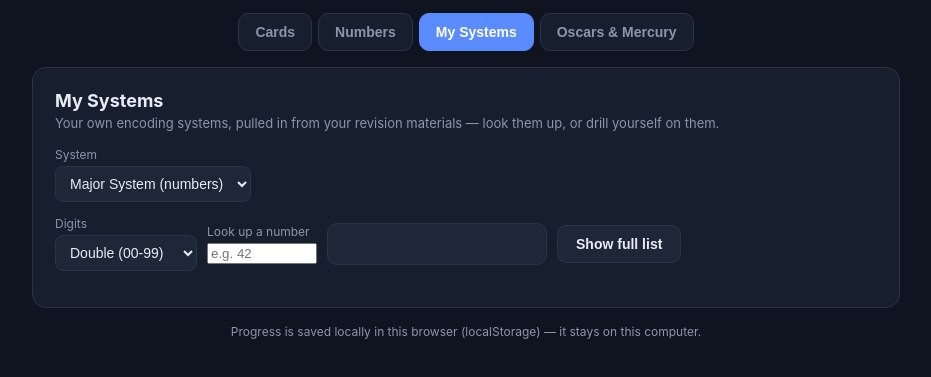
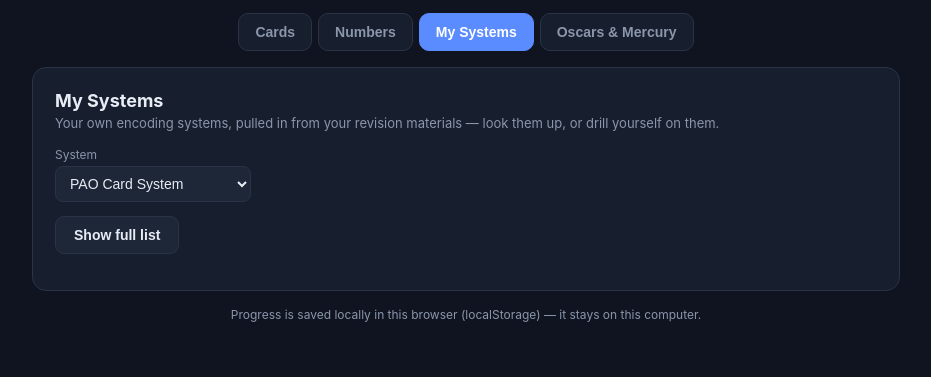
Before and after one commit to timmorgancymru-collab/Memory-trainer, a plain HTML site: page index.html in a window 1280 px wide. Both pictures are taken after a click on the button "My Systems". Shown: the part 69-446 px from the top of the page, without its empty margins (174-1105 px from the left). Drawn offline with Linux system fonts and the light colour scheme.

Commit message:
PAO: fix King of Spades action; default My Systems to PAO

```diff
--- a/index.html
+++ b/index.html
@@ -195,8 +195,8 @@
     <div class="row" style="margin-bottom:14px;">
       <label class="field">System
         <select id="sys-which">
+          <option value="pao" selected>PAO Card System</option>
           <option value="major">Major System (numbers)</option>
-          <option value="pao">PAO Card System</option>
           <option value="palace">Memory Palace (loci)</option>
         </select>
       </label>
@@ -703,7 +703,7 @@ const PAO_CARDS = [
 ["2C","Nick Cave","CaNtering","CaNe"],["3C","Mariah Carey","CaMping","CuM"],["4C","Ruben Carter","CaRving","CoRe"],["5C","Lara Croft","CrawLing","CooLer"],["6C","Siôn Corn","CruSHing","CaSH"],["7C","Chris Cornell","CoCooning","CoCo pops"],["8C","Fidel Castro","ConVerting","CaVe"],["9C","Prince Charles","CaPturing","CaPe"],["10C","Oswald Cobblepot","COOing","COOp"],["JC","Jesus Christ","ConJuring","CaGe"],["QC","Queen Cleopatra","ConQuering","KumQuat"],["KC","Krusty the Clown","ChoKing","CaKe"],["AC","Al Capone","ChA-ChA-ChAing","CluB"],
 ["2D","Nostradamus","DaNcing","DoNner kebab"],["3D","Michael Douglas","DuMPing","DiMe"],["4D","Roger Daltrey","DaRting (blowpipe)","DeeR"],["5D","Leonardo DiCaprio","DriLLing","DeaL"],["6D","Sharon Davies","DaSHing","DiSH"],["7D","Cameron Diaz","DoCking","DuCk"],["8D","Victor von Doom","DiVing","DoVe"],["9D","Paul Daniels","DiPPing","DoPe"],["10D","Orville the Duck","DOOdling","DODO"],["JD","James Dean","DeeJaying","DodGe"],["QD","Quasimodo","DisQualifying","QuaD bike"],["KD","Ken Dodd","DrinKing","DicK"],["AD","Ant and Dec","DramAtising","Diamond"],
 ["2H","Noddy Holder","HoNking","HeN"],["3H","Michael Hutchence","HaMMering","HaM"],["4H","Rolf Harris","HuRling","WHoRe"],["5H","Lewis Hamilton","HowLing","HaiL"],["6H","Shane Horgan","HuSHing","HaSH"],["7H","Chris Hoy","HiCCuping","HandCuffs"],["8H","François Hollande","HooVering","HooF"],["9H","Prince Harry","HoPPing","HooP"],["10H","Owen Hart","HoHoHoing","HOOters"],["JH","Jabba the Hutt","HiJacking","HiJab"],["QH","Queen of Hearts","HaQing","Queen of Hearts"],["KH","King Henry VIII","HiKing","HawK"],["AH","Adolf Hitler","HulAing","Heart"],
-["2S","Neville Southall","SaNding","SuN"],["3S","Mr Strong","SlaMMing","SuMo"],["4S","Rod Stewart","SoaRing","SoRes"],["5S","Lisa Simpson","SaiLing","Sulo bin"],["6S","Sharon Stone","SlaSHing","SaSH"],["7S","Captain Sparrow","SCamming","SaCk"],["8S","Frank Sinatra","ShaVing","SaFe"],["9S","Pete Sampras","SlaPPing","SoaP"],["10S","Oscar Schindler","SOuping","Soo"],["JS","Jimmy Savile","SurGing","SausaGe"],["QS","Steve McQueen","SQueezing","SeQuin"],["KS","Kevin Spacey","StaKing","SaKi"],["AS","Agent Smith","ScubAing","Spade"]
+["2S","Neville Southall","SaNding","SuN"],["3S","Mr Strong","SlaMMing","SuMo"],["4S","Rod Stewart","SoaRing","SoRes"],["5S","Lisa Simpson","SaiLing","Sulo bin"],["6S","Sharon Stone","SlaSHing","SaSH"],["7S","Captain Sparrow","SCamming","SaCk"],["8S","Frank Sinatra","ShaVing","SaFe"],["9S","Pete Sampras","SlaPPing","SoaP"],["10S","Oscar Schindler","SOuping","Soo"],["JS","Jimmy Savile","SurGing","SausaGe"],["QS","Steve McQueen","SQueezing","SeQuin"],["KS","Kevin Spacey","SKulling","SaKi"],["AS","Agent Smith","ScubAing","Spade"]
 ];
 
 const PALACE = [
```
